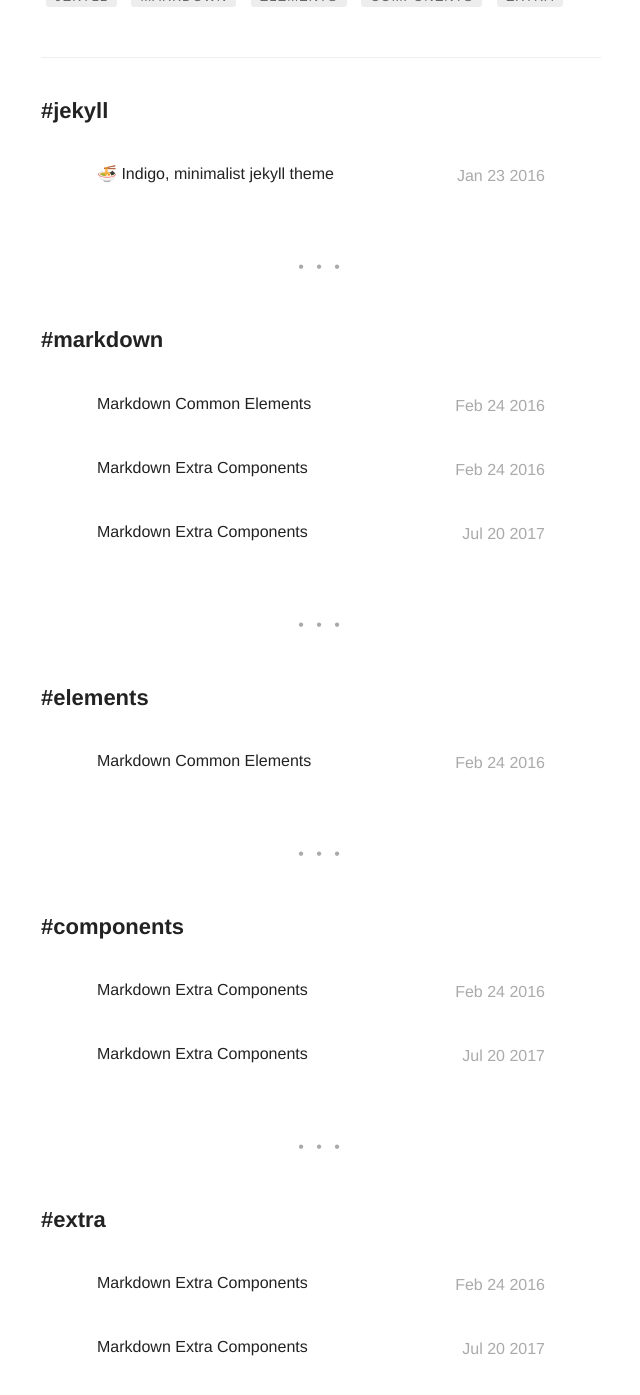
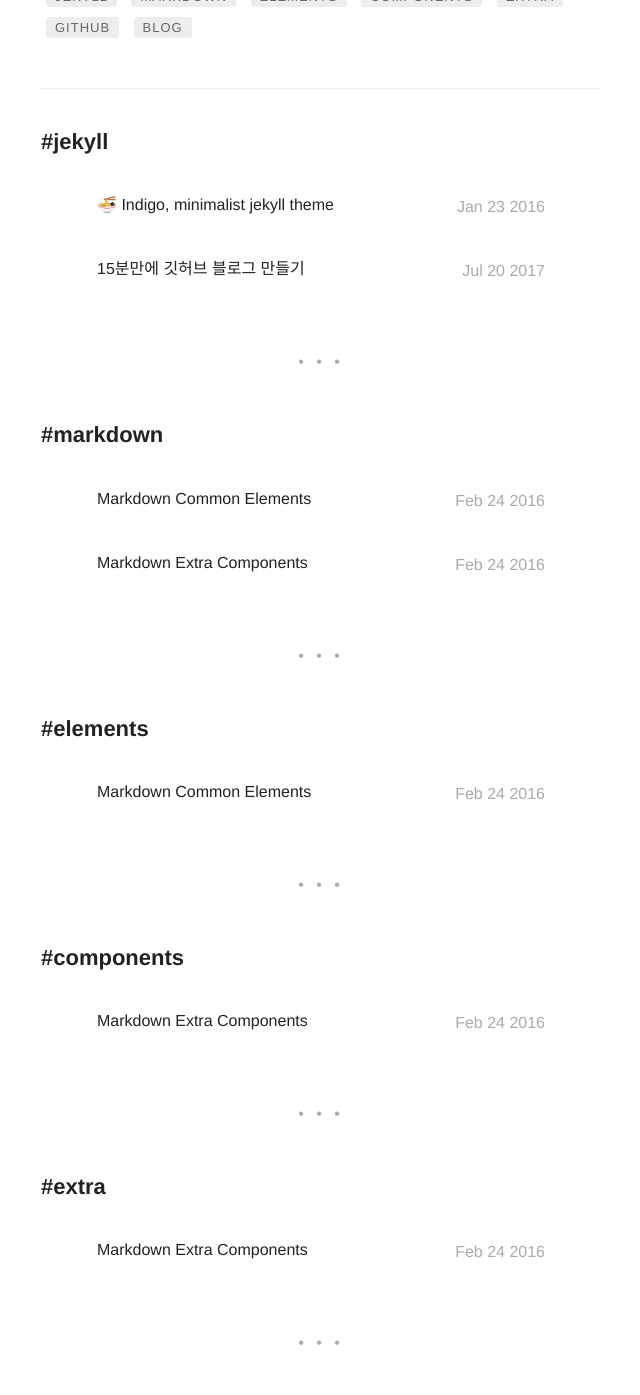
Before and after one commit to wkimdev/angrypark.github.io, a Jekyll site: the page built from tags.html, in a window 1280 px wide and 1400 px high, scrolled down 476 px. Shown: the top 1395 px of the window, without its empty margins (319-959 px from the left). Built offline with Jekyll 4.4.1, drawn with Linux system fonts in a browser that asks for light colours; emoji names are drawn with the system emoji font; some of the changed text lies outside the part shown.

Commit message:
170720 blog2

```diff
--- a/_posts/2017-07-20-starting-my-blog.markdown
+++ b/_posts/2017-07-20-starting-my-blog.markdown
@@ -1,13 +1,13 @@
 ---
-title: "Markdown Extra Components"
+title: "15분만에 깃허브 블로그 만들기"
 layout: post
 date: 2017-07-20 02:23
 image: /assets/images/markdown.jpg
 headerImage: false
 tag:
-- markdown
-- components
-- extra
+- github
+- blog
+- jekyll
 category: blog
 author: angrypark
 description: 깃허브 블로그를 시작하며
@@ -15,7 +15,7 @@ description: 깃허브 블로그를 시작하며
 ---
 
 <span style="color:#7C7877; font-family: 'Apple SD Gothic Neo'; font-weight:200">
-#### 요약
+## 요약
 
 첫 포스트에서는 내가 시도했던 방법들 중 **가장 쉽게** 깃허브 블로그를 시작할 수 있는 방법을 소개하고자 한다.
 
@@ -24,7 +24,7 @@ description: 깃허브 블로그를 시작하며
 - [참고](#참고)
 
 ---
-#### 왜 깃허브 블로그인가?
+## 왜 깃허브 블로그인가?
 
 개발자를 꿈꾸는 사람이나, 코딩을 통해 전문성을 키우고 싶은 사람이라면 누구나 한번쯤 본인의 이름으로 된 간지나는 블로그를 만들어서 거기에 본인의 프로젝트 결과물을 저장해보는 상상을 해볼 것이다. 나 또한 컴퓨터공학 전공은 아니지만, 데이터 분석을 하는 과정에서 코딩을 하는 편이기 때문에, 이를 꿈꾸어 본적은 있지만 실력상 시도해볼 엄두가 안났다. 언어라고는 java, python밖에 모르는데 내 주제에..
 
@@ -33,7 +33,7 @@ description: 깃허브 블로그를 시작하며
 물론 워드프레스나 티스토리 등의 툴들이 강력하지 않다는 것은 아니지만, Github Blog는 누구나 15분만 투자하면 본인의 이름으로 된 블로그를 무료로 만들 수 있고, html 언어를 몰라도 본인 프로젝트 결과물을 쉽게 포스팅할 수 있으며, 무엇보다 상당히 예쁜 디자인의 블로그들을 쉽게 복붙할 수 있다는 장점들이 있다. Git을 쓴다는 간지도 있음ㅋ
 
 ---
-#### 설치
+## 설치
 먼저 **Git**, **Jekyll**이 설치되어 있어야 한다.
 
 **1. Git 설치** : [Windows(링크)](http://msysgit.github.com/
@@ -63,7 +63,7 @@ $git commit -m "빈 저장소 불러오기"
 $git push origin master
 ~~~
 그렇게 하면 내 폴더 안에 [본인 아이디].github.io 폴더가 생성된 것을 확인할 수 있다. 안에 내용물이 있다면 필요없으니 바로 지우자.
-####
+
 **6. 예쁜 블로그 템플릿 받아오기**
 [Jekyll 테마 페이지](http://jekyllthemes.org/)에서 원하는 테마를 선택 한 후 download한다. 이 때, 안의 내용물들만 복사하여 5번에서 생성된 폴더에 붙여넣는다.
 
@@ -75,18 +75,15 @@ $git add .
 $git commit -m "템플릿 적용"
 $git push origin master
 ~~~
-###
 
 이제 바로 본인의 홈페이지로 들어가보면, 따단! 생성완료~
 
 ---
-#### 참고
-Jekyll을 이용하여 github에 블로그 만들기 : https://brunch.co.kr/@hee072794/39
+## 참고
+Jekyll을 이용하여 github에 블로그 만들기 : [https://brunch.co.kr/@hee072794/39](https://brunch.co.kr/@hee072794/39)
 
 github로 간단한 사이트 만들기&Jekyll Theme 적용하기:
-https://youtu.be/eVc3S5wk18o
-https://youtu.be/H5h4s7b6XcU
+[https://youtu.be/eVc3S5wk18o](https://youtu.be/eVc3S5wk18o)
+[https://youtu.be/H5h4s7b6XcU](https://youtu.be/H5h4s7b6XcU)
 
-Markdown-syntax : https://simhyejin.github.io/2016/06/30/Markdown-syntax/
-
-</span>
+Markdown-syntax : [https://simhyejin.github.io/2016/06/30/Markdown-syntax](https://simhyejin.github.io/2016/06/30/Markdown-syntax)
```
